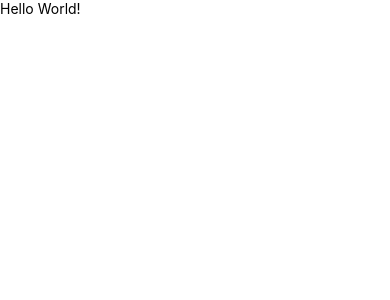
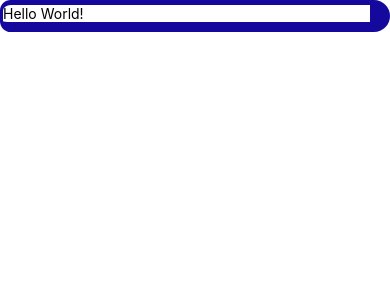
Before and after one commit to nvacheishvili/HWApp, a React Native app: screen / in a window 390 px wide. Shown: the top 300 px of the page. Built offline with nearby package versions, Linux system fonts and the light colour scheme.

Commit message:
borders lesson code

```diff
--- a/App.js
+++ b/App.js
@@ -1,10 +1,25 @@
 import React from 'react';
-import {SafeAreaView, Text} from 'react-native';
+import {SafeAreaView, Text, View} from 'react-native';
 
 const App = () => {
   return (
     <SafeAreaView>
-      <Text>Hello World!</Text>
+      <View
+        style={{
+          borderWidth: 1, // Sets the width of all four borders of the container to 1
+          borderTopWidth: 5, // Sets the width of the top border of the container to 5
+          borderBottomWidth: 10, // Sets the width of the bottom border of the container to 10
+          borderLeftWidth: 3, // Sets the width of the left border of the container to 3
+          borderRightWidth: 20, // Sets the width of the right border of the container to 20
+          borderColor: '#15099d', // Sets the color of all four borders to a shade of blue
+          borderRadius: 10, // Sets the radius of all four border corners to 10 , making the border rounded
+          borderTopLeftRadius: 20, // Sets the radius of the top left border corner to 20
+          borderBottomLeftRadius: 20, // Sets the radius of the bottom left border corner to 20
+          borderTopRightRadius: 30, // Sets the radius of the top right border corner to 30
+          borderBottomRightRadius: 30, // Sets the radius of the bottom right border corner to 30
+        }}>
+        <Text>Hello World!</Text>
+      </View>
     </SafeAreaView>
   );
 };
```
